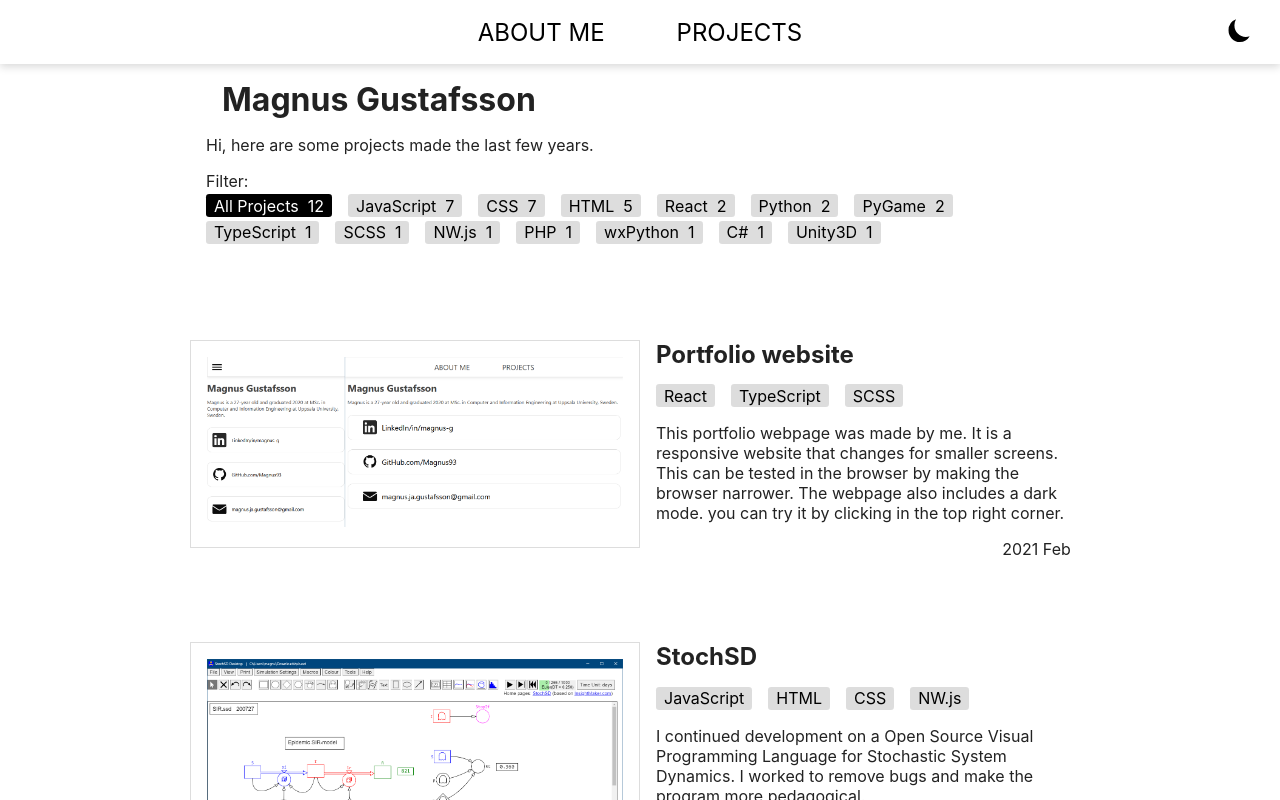
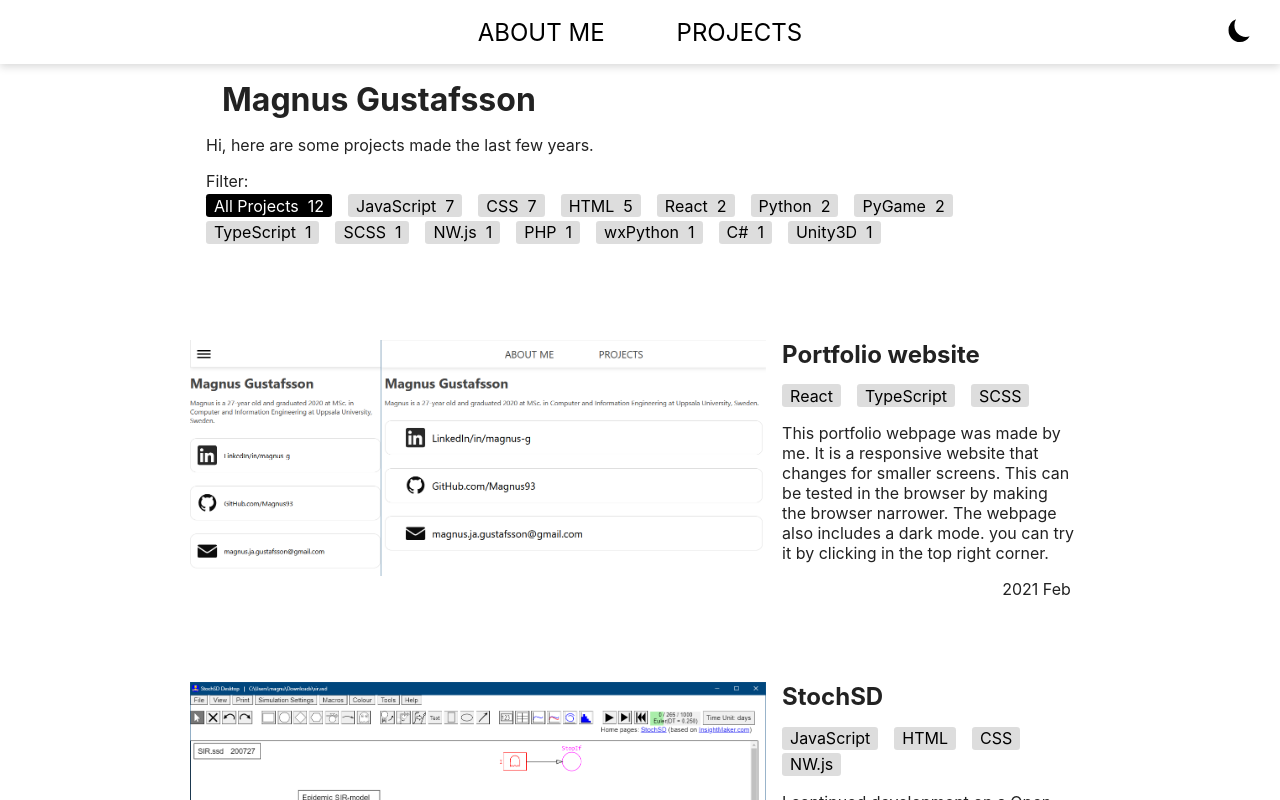
Before and after one commit to Magnus93/magnus-g-ts, a React app: page / in a window 1280 px wide. Shown: the top 800 px of the page. Built offline with nearby package versions, Linux system fonts and the light colour scheme.

Commit message:
project images takes more space

```diff
--- a/src/components/ProjectsPage/ProjectPage.scss
+++ b/src/components/ProjectsPage/ProjectPage.scss
@@ -92,15 +92,13 @@
             content: none;
         }
         &__infodiv {
-            width: 50%;
+            width: 37%;
             box-sizing: border-box;
             padding: 0em 1em;
         }
         &__imgdiv {
-            width: 50%;
+            width: 66%;
             box-sizing: border-box;
-            padding: 1em;
-            border: 1px solid var(--clr-bg-soft);
         }
     }
 }
```
